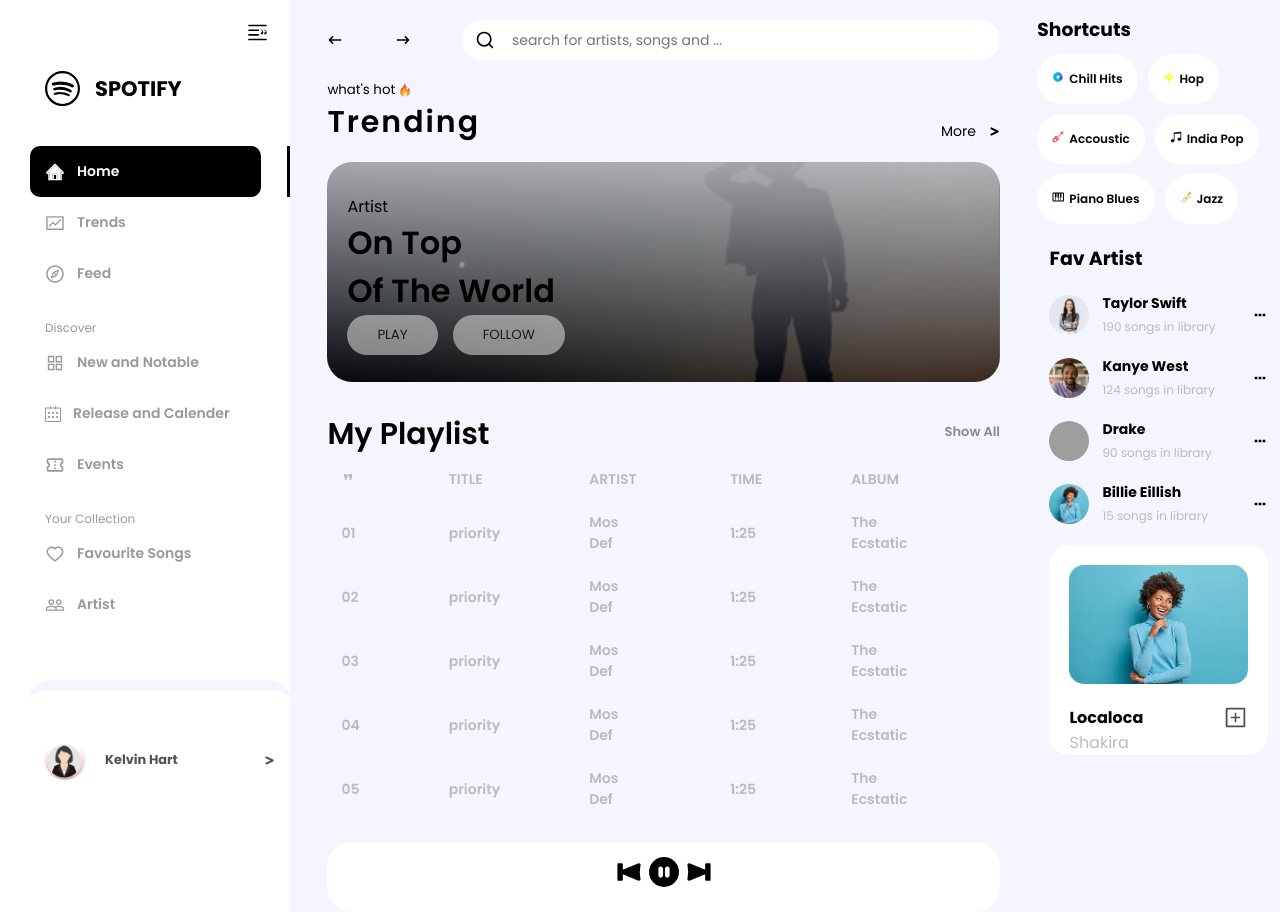
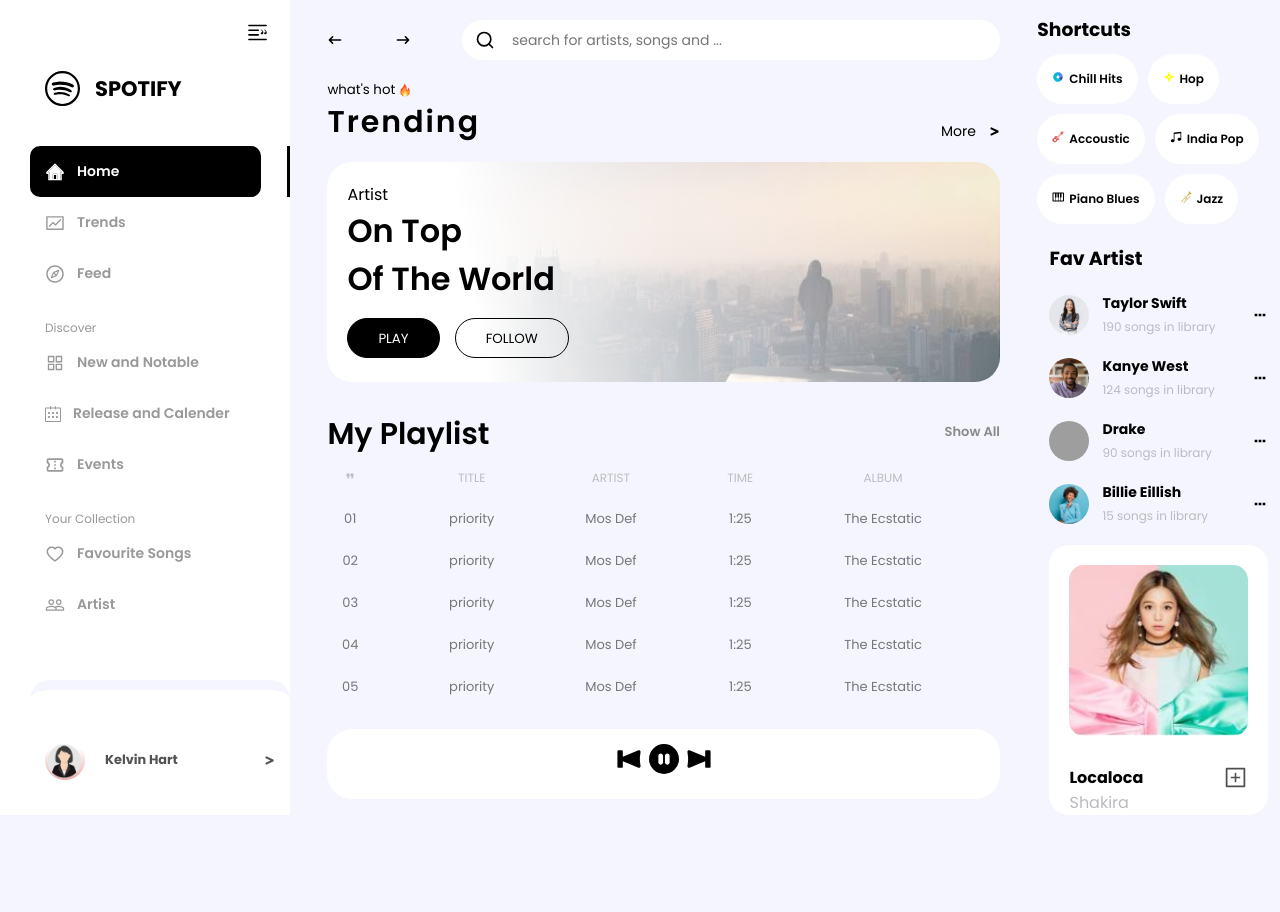
Before and after one commit to Nky237/Spotify_App-, a React (Vite) app: page /root/home in a window 1280 px wide. After the commit the page ends 815 px from the top, so only its background shows below. Built offline with nearby package versions, Linux system fonts and the light colour scheme; grey boxes are pictures that could not be loaded.

Commit message:
did some ui changes

```diff
--- a/src/App.css
+++ b/src/App.css
@@ -83,7 +83,8 @@
 .bg{
     height: 220px;
     border-radius: 25px;
-    background: linear-gradient(rgba(230, 227, 227, 0.7), rgba(0, 0, 0, 0.7)), url(./assets/man.jpg);
+    background: linear-gradient(80deg, white 22.7%, rgba(256,256,256,0.3)),
+    url(./assets/two.jpg);
     background-position: center;
     background-repeat: no-repeat;
     background-size: cover;
@@ -96,16 +97,12 @@
     padding-left: 20px;
     height: 100%;
     padding-top: 15px;
-    padding-bottom: 10px;
+    padding-bottom: 20px;
 }
 .text h1{
     font-size: 32px;
     font-weight: 600;
     width: 40%;
-}
-.btn{
-    display: flex;
-    gap: 15px;
 }
 .btn button{
     height: 40px;
@@ -113,13 +110,34 @@
     border: none;
     padding: 10px 30px;
     transition: 0.5s all ease-in ;
-    opacity: 0.5;
+    border: 1px solid black;
 }
-.btn button:hover{
+.bg-btn{
     background-color: black;
     color: white;
 }
-
+.btn{
+    display: flex;
+    gap: 15px;
+}
+.btn .btn2{
+    height: 40px;
+    border-radius: 25px;
+    border: none;
+    padding: 10px 30px;
+    transition: 0.5s all ease-in ;
+    background-color: transparent;
+    border: 1px solid black;
+}
+.btn .btn2:hover{
+    background-color: black;
+    color: white;
+}
+.btn .bg-btn:hover{
+    transition: 0.5s all ease-in ;
+    background-color: transparent;
+    color: black;
+}
 /* PLAYLIST */
 .playlist{
     padding-top: 30px;
@@ -137,19 +155,26 @@
 }
 table{
     width: 100%;
-    color: #BABBC2;
     border-radius: 25px;
     transition: 0.5s all ease-in-out;
+    text-align: center;
+}
+table th{
+    padding: 10px 75px 10px 12px;
+    font-size: 12px;
+    font-weight: 400;
+    color: #BCBDC3;
 }
 table td{
 padding: 10px 75px 10px 12px;
-font-size: 14px;
-font-weight: 600;
+font-size: 13px;
+font-weight: 400;
+color: #77767A;
 }
 tr:hover{
     background-color: white;
     color: black;
-    box-shadow: rgba(0, 0, 0, 0.35) 0px 5px 15px;
+    box-shadow: rgba(0, 0, 0, 0.16) 0px 1px 4px;
     transition: 1s all ease-in-out;
     font-weight: 300;
 
@@ -188,6 +213,7 @@
     border-radius: 20px;
     padding-left: 20px;
 }
+
 .fav-img{
     width: 90%;
     padding-top: 20px;
--- a/src/Data.jsx
+++ b/src/Data.jsx
@@ -1,12 +1,12 @@
 import { MdFormatQuote } from 'react-icons/md'
 export const data = [
-    {
-      id: <MdFormatQuote />,
-      title: 'TITLE' ,
-      Artist: 'ARTIST',
-      time: 'TIME',
-      Album: 'ALBUM'
-    },
+    // {
+    //   id: <MdFormatQuote />,
+    //   title: 'TITLE' ,
+    //   Artist: 'ARTIST',
+    //   time: 'TIME',
+    //   Album: 'ALBUM'
+    // },
     {
         id: '01',
         title: 'priority',
--- a/src/Pages/Home.jsx
+++ b/src/Pages/Home.jsx
@@ -5,6 +5,7 @@
 import { TbMathGreater } from 'react-icons/tb'
 import { FcDoughnutChart } from 'react-icons/fc'
 import { CgPiano } from 'react-icons/cg'
+import { MdFormatQuote } from 'react-icons/md'
 import { GiPreviousButton, GiNextButton, GiStarShuriken, GiGuitar, GiTrumpet } from 'react-icons/gi'
 import { BsQuote, BsFillPauseCircleFill, BsMusicNoteBeamed } from 'react-icons/bs'
 import man1 from '../assets/man1.jfif'
@@ -12,6 +13,7 @@
 import woman1 from '../assets/woman1.jfif'
 import woman2 from '../assets/woman2.jfif'
 import fire from '../assets/fire.png'
+import one from '../assets/one.jpg'
 import { data } from '../Data'
 import ShortButton from '../Components/ShortButton'
 import Arty from '../Components/Arty'
@@ -48,9 +50,9 @@
                   <div className="text">
                     <p>Artist</p>
                     <h1>On Top <br></br>Of The World</h1>
-                    <div className="btn">
-                      <button>PLAY</button>
-                      <button>FOLLOW</button>
+                    <div className="btn" style={{marginTop:'15px'}}>
+                      <button className='bg-btn'>PLAY</button>
+                      <button className='btn2'>FOLLOW</button>
                     </div>
                   </div>
                 </div>
@@ -65,17 +67,17 @@
               </span>
               <div>
               <table>
-                {/* <tr>
-                  <th><BsQuote /></th>
+                <tr>
+                  <th><MdFormatQuote /></th>
                   <th>TITLE</th>
                   <th>ARTIST</th>
                   <th>TIME</th>
                   <th>ALBUM</th>
-                </tr> */}
+                </tr>
                   {
                     data.map(item => (
                           <tr>
-                            <td>{item.id}</td>
+                          <td>{item.id}</td>
                           <td>{item.title}</td>
                           <td>{item.Artist}</td>
                           <td>{item.time}</td>
@@ -118,9 +120,10 @@
 
                <div className="card">
                <figure className='fav-img'>
-                  <img src={woman2}/>
+                  <img src= {one}/>
                 </figure>
-                <div style={{display: 'flex', justifyContent:'space-between', paddingRight:'20px'}}>
+                <div style={{display: 'flex', justifyContent:'space-between',
+                paddingRight:'20px', paddingTop:'60px'}}>
                   <span>
                   <h4>Localoca</h4>
                   <p>Shakira</p>
```
Also changed, not shown: src/assets/one.jpg (added), src/assets/two.jpg (added).
